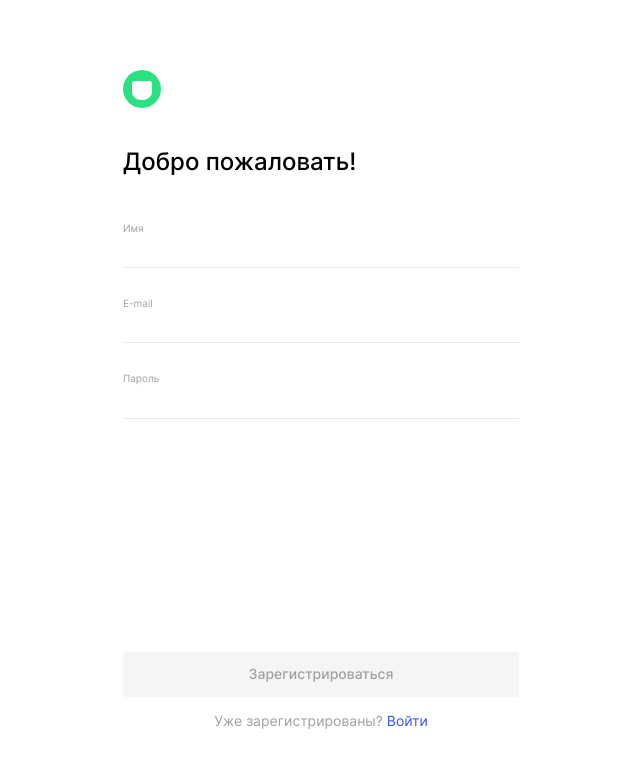
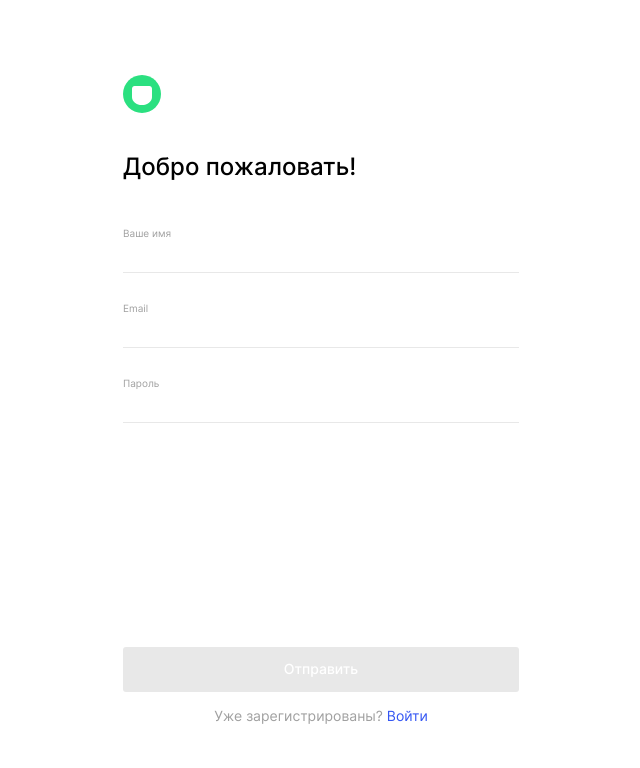
Before and after one commit to Avellow/movies-explorer-frontend, a React (Create React App) app: page /signup in a window 1280 px wide. Shown: the top 768 px of the page, without its empty margins (319-959 px from the left). Built offline with nearby package versions, Linux system fonts and the light colour scheme.

Commit message:
modify рефакторинг компонента Register с использованием react-hook-form

```diff
--- a/package.json
+++ b/package.json
@@ -9,6 +9,7 @@
     "@testing-library/user-event": "^13.5.0",
     "react": "^17.0.2",
     "react-dom": "^17.0.2",
+    "react-hook-form": "^7.34.0",
     "react-redux": "^8.0.2",
     "react-router-dom": "^5.2.1",
     "react-scripts": "^5.0.0",
--- /dev/null
+++ b/src/components/AuthForm/AuthForm.js
@@ -0,0 +1,29 @@
+import style from './AuthForm.module.css'
+import Logo from '../Logo/Logo';
+import {AuthHint} from '../AuthHint/AuthHint';
+
+export function AuthForm(props) {
+    const {
+        title,
+        children,
+        buttonText = 'Отправить',
+        onSubmit,
+        submitDisabled,
+        hintProps,
+    } = props
+
+    return (
+        <form className={style.form} onSubmit={onSubmit}>
+            <Logo/>
+            <h2 className={style.title}>{ title }</h2>
+            { children }
+            <input
+                className={style.submit}
+                type='submit'
+                value={buttonText}
+                disabled={submitDisabled}
+            />
+            <AuthHint {...hintProps} />
+        </form>
+    )
+}
--- /dev/null
+++ b/src/components/AuthForm/AuthForm.module.css
@@ -0,0 +1,37 @@
+.form {
+    display: flex;
+    flex-direction: column;
+    width: 396px;
+    margin: auto;
+    height: 90vh;
+    max-height: 650px;
+}
+
+.title {
+    margin: 40px 0;
+    font-size: 24px;
+    line-height: 1.2;
+    font-weight: 500;
+}
+
+.submit {
+    padding: 10px 20px;
+    border-radius: 3px;
+    border: none;
+    font-size: 14px;
+    line-height: 1.33;
+    font-weight: 500;
+    height: 45px;
+    background-color: #3456F3;
+    color: white;
+    margin: auto 0 0;
+}
+
+.submit:hover {
+    cursor: pointer;
+}
+
+.submit:disabled {
+    background-color: #E8E8E8;
+    cursor: not-allowed;
+}
--- /dev/null
+++ b/src/components/AuthHint/AuthHint.js
@@ -0,0 +1,17 @@
+import style from './AuthHint.module.css';
+import {NavLink} from 'react-router-dom';
+
+export function AuthHint(props) {
+    const {
+        text = '',
+        linkText = '',
+        linkTo = '/',
+    } = props
+
+    return (
+        <p className={style.hint}>
+            { text }
+            <NavLink className={style.link} to={linkTo}> { linkText }</NavLink>
+        </p>
+    )
+}
--- /dev/null
+++ b/src/components/AuthHint/AuthHint.module.css
@@ -0,0 +1,17 @@
+.hint {
+    font-size: 14px;
+    line-height: 1.21;
+    font-weight: 400;
+    color: #A0A0A0;
+    text-align: center;
+    margin: 16px 0 0;
+}
+
+.link {
+    text-decoration: none;
+    color: #3456F3;
+}
+
+.link:hover {
+    opacity: .8;
+}
--- /dev/null
+++ b/src/components/AuthInputField/AuthInputField.js
@@ -0,0 +1,28 @@
+import style from './AuthInputField.module.css';
+
+export function AuthInputField(props) {
+    const {
+        label,
+        name,
+        register,
+        validationRules = {},
+        errors,
+        ...rest
+    } = props
+
+    return (
+        <div className={style.field}>
+            <label className={style.label}>
+                { label }
+                <input
+                    className={style.input}
+                    {...register(name, validationRules)}
+                    {...rest}
+                />
+            </label>
+            <div className={style.errorContainer}>
+                {errors[name] && <p className={style.error}>{errors[name].message || 'Ошибка валидации'}</p>}
+            </div>
+        </div>
+    )
+}
--- /dev/null
+++ b/src/components/AuthInputField/AuthInputField.module.css
@@ -0,0 +1,44 @@
+.field {
+
+}
+
+.label {
+    font-size: 10px;
+    line-height: 1.2;
+    color: #a0a0a0;
+}
+
+.input {
+    width: 100%;
+    box-sizing: border-box;
+    margin: 5px 0 0;
+    padding: 0 0 10px;
+    font-size: 14px;
+    line-height: 1.2;
+    font-weight: 500;
+    border: none;
+    border-bottom: 1px solid #E8E8E8;
+}
+
+.input:focus {
+    border-color: #3456F3;
+    outline: none;
+}
+
+.errorContainer {
+    height: 24px;
+    display: flex;
+    align-items: center;
+}
+
+.error {
+    padding: 0;
+    margin: 0;
+    font-size: 10px;
+    line-height: 1.2;
+    color: #FF3055;
+}
+
+.field:last-of-type {
+    margin-bottom: 30px;
+}
--- a/src/components/Logo/Logo.css
+++ b/src/components/Logo/Logo.css
@@ -4,11 +4,12 @@
 
 .logo:hover {
     opacity: .8;
+    width: 38px;
+    height: 38px;
 }
 
 .logo__icon {
-    width: 38px;
-    height: 38px;
+
     object-position: center;
     object-fit: cover;
 }
--- a/src/components/Register/Register.js
+++ b/src/components/Register/Register.js
@@ -1,117 +1,126 @@
-import './Register.css';
-import Form from "../Form/Form";
-import Input from "../Input/Input";
-import Button from "../Button/Button";
-import Logo from "../Logo/Logo";
-import {NavLink, useHistory} from 'react-router-dom';
-import {useFormAndValidation} from "../../hooks/useFormAndValidation";
-import {EMAIL_VALIDATION_ERROR, generateAuthError, NAME_VALIDATION_ERROR} from "../../utils/constants";
-import Preloader from "../Preloader/Preloader";
-import {useEffect} from "react";
-import { useDispatch, useSelector } from 'react-redux'
-import {registerUser, userLogin} from '../../store/slices/user/userAction';
+import {useForm} from 'react-hook-form';
+import {AuthInputField} from '../AuthInputField/AuthInputField';
+import {AuthForm} from '../AuthForm/AuthForm';
+import {useDispatch, useSelector} from 'react-redux';
 import {selectUser} from '../../store/selectors/user/user-selectors';
-import {resetErrorOnUser} from '../../store/slices/user/userSlice';
+import {useEffect} from 'react';
+import {resetErrorOnUser, resetRegisterSuccessStatus} from '../../store/slices/user/userSlice';
+import {useHistory} from 'react-router-dom';
+import {registerUser} from '../../store/slices/user/userAction';
 
-function Register() {
+export default function Register() {
+    // react-hook-form
+    const {
+        register,
+        handleSubmit,
+        formState: {
+            errors,
+            isValid,
+        },
+        reset,
+        getValues,
+    } = useForm({
+        mode: 'onChange'
+    })
 
+    // redux && user register status
+    const dispatch = useDispatch();
     const { loading, error, success } = useSelector(selectUser)
 
-    // эффект при unmount
+    // эффект при unmount - очищает отображаемую ошибку регистрации от сервера
     useEffect(() => () => {
         if (error) {
             dispatch(resetErrorOnUser())
         }
     }, [])
 
-    const dispatch = useDispatch()
+
     const history = useHistory();
-
-    const {
-        values,
-        errors,
-        handleChange,
-        isValid,
-    } = useFormAndValidation();
-
-    const {email, password, username: name} = values
-
+    // redirect на страницу логина при успешной регистрации и очищает через 3 секунды статус success (state.user)
     useEffect(() => {
         if (success) {
-            dispatch(userLogin({ email, password }))
+            setTimeout(() => {
+                history.push('/signin');
+                dispatch(resetRegisterSuccessStatus())
+            }, 3000)
         }
-    },[dispatch, email, history, password, success])
+    }, [dispatch, history, success])
 
-    function handleRegister() {
-        dispatch(registerUser({ name, email, password}))
+    const onSubmit = () => {
+        const { firstName, email, password } = getValues()
+        dispatch(registerUser({ name: firstName, email, password }))
+        reset()
     }
 
     return (
-        <section className='register'>
-            <Logo
-                marginBottom={40}
-            />
-            <Form
+        <AuthForm
+            onSubmit={handleSubmit(onSubmit)}
             title='Добро пожаловать!'
-                buttonText='Зарегистрироваться'
-                hintText='Уже зарегистрированы?'
-                hintLinkText='Войти'
+            submitDisabled={!isValid}
+            hintProps={{
+                text: 'Уже зарегистрированы?',
+                linkTo: '/signin',
+                linkText: 'Войти'
+            }}
+
         >
-                <Input
-                    labelTitle='Имя'
-                    name='username'
-                    onChange={handleChange}
-                    value={values['username'] || ''}
-                    pattern='[a-zA-Zа-яА-ЯёЁ]+[- a-zA-Zа-яА-ЯёЁ]{1,}'
-                    errored={errors['username']}
-                    errorText={NAME_VALIDATION_ERROR}
-                    required={true}
-                    minLength={2}
-                    maxLength={30}
+            <AuthInputField
+                label='Ваше имя'
+                name='firstName'
+                register={register}
+                validationRules={{
+                    required: 'Поле обязательно к заполнению!',
+                    minLength: {
+                        value: 4,
+                        message: 'Минимум 4 символа'
+                    },
+                    pattern: {
+                        value: /[a-zA-Zа-яА-ЯёЁ]+[- a-zA-Zа-яА-ЯёЁ]{1,}/,
+                        message: 'Допускаются только буквенные символы'
+                    }
+                }}
+                errors={errors}
                 disabled={loading}
             />
-                <Input
-                    labelTitle='E-mail'
+
+            <AuthInputField
+                label='Email'
                 name='email'
+                register={register}
+                validationRules={{
+                    required: 'Поле обязательно к заполнению!',
+                    minLength: {
+                        value: 4,
+                        message: 'Минимум 4 символа'
+                    },
+                    pattern: {
+                        value: /[a-z0-9._%+-]+@[a-z0-9.-]+\.[a-z]{2,}$/,
+                        message: 'Введенный email невалиден'
+                    }
+                }}
+                errors={errors}
                 type='email'
-                    pattern='[a-z0-9._%+-]+@[a-z0-9.-]+\.[a-z]{2,}$'
-                    errored={errors['email']}
-                    errorText={EMAIL_VALIDATION_ERROR}
-                    onChange={handleChange}
-                    value={values['email'] || ''}
-                    required={true}
                 disabled={loading}
             />
-                <Input
-                    labelTitle='Пароль'
+
+            <AuthInputField
+                label='Пароль'
                 name='password'
+                register={register}
+                validationRules={{
+                    required: 'Поле обязательно к заполнению!',
+                    minLength: {
+                        value: 4,
+                        message: 'Минимум 4 символа'
+                    }
+                }}
+                errors={errors}
                 type='password'
-                    required={true}
-                    errored={errors['password']}
-                    errorText={errors['password']}
-                    onChange={handleChange}
-                    value={values['password'] || ''}
-                    minLength={4}
                 disabled={loading}
             />
-                {loading && (<Preloader isSmall={true}/>)}
-                {error && (
-                    <p className='register__error'>{generateAuthError(error)}</p>
-                )}
-                <Button
-                    theme='auth'
-                    text='Зарегистрироваться'
-                    type='submit'
-                    onClick={handleRegister}
-                    disabled={!isValid || loading}
-                />
-                <p className='form__hint'>
-                    Уже зарегистрированы?
-                    <NavLink className='form__hint-link' to='/signin'> Войти</NavLink>
-                </p>
-            </Form>
-        </section>
+
+            {success && <p>Вы успешно зарегистрировались и будете перенаправлены на страницу логина</p>}
+
+        </AuthForm>
     )
 }
-
-export default Register;
--- a/src/store/slices/user/userSlice.js
+++ b/src/store/slices/user/userSlice.js
@@ -29,6 +29,9 @@ const userSlice = createSlice({
     reducers: {
         resetErrorOnUser(state) {
             state.error = null
+        },
+        resetRegisterSuccessStatus(state) {
+            state.success = false
         }
     },
     extraReducers: {
@@ -54,6 +57,6 @@ const userSlice = createSlice({
     }
 })
 
-export const { resetErrorOnUser } = userSlice.actions
+export const { resetErrorOnUser, resetRegisterSuccessStatus } = userSlice.actions
 
 export default userSlice.reducer;
```
Also changed, not shown: 1 other file (tests, documents, lock files or other folders). Lines whose indentation alone changed are shown as unchanged.
